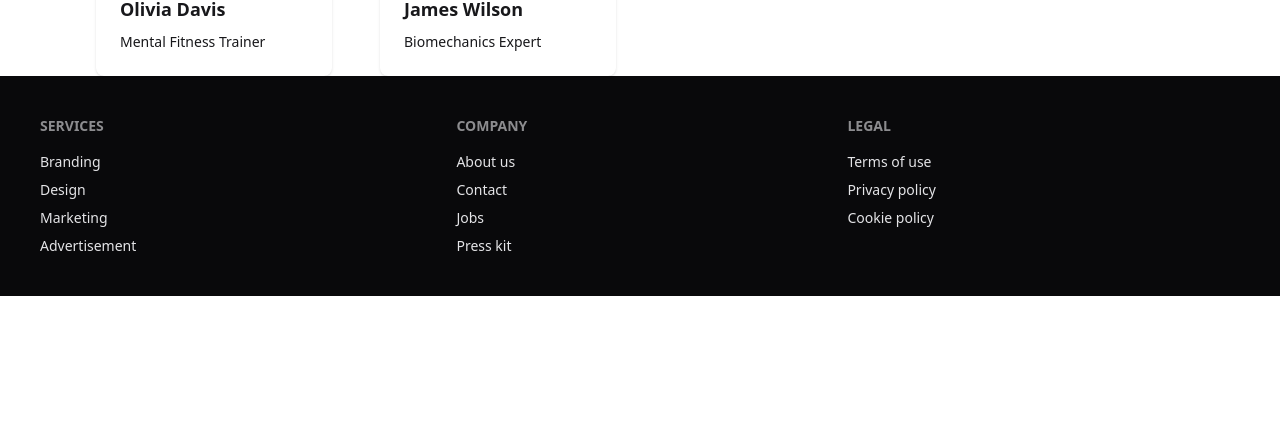
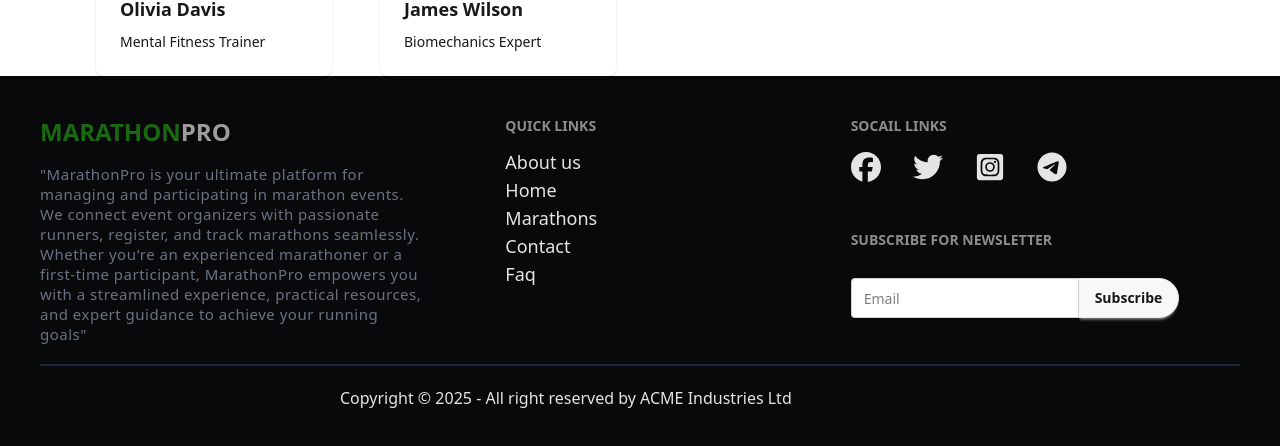
Before and after one commit to shorif485927/marathon-pro-clint, a React (Vite) app: page / in a window 1280 px wide. Shown: the part 3243-3689 px from the top of the page. Before the commit the page ends 3539 px from the top, so only its background shows below. Built offline with nearby package versions, Linux system fonts and the light colour scheme; no server answers.

Commit message:
creat footer section

```diff
--- a/src/Common/Footer.jsx
+++ b/src/Common/Footer.jsx
@@ -1,29 +1,60 @@
 import React from 'react';
+import { FaFacebook } from "react-icons/fa6";
+import { FaTwitter } from "react-icons/fa";
+import { FaTelegram } from "react-icons/fa6";
+import { FaInstagramSquare } from "react-icons/fa";
 
 const Footer = () => {
     return (
         <div>
-            <footer className="footer sm:footer-horizontal bg-neutral text-neutral-content p-10">
-  <nav>
-    <h6 className="footer-title">Services</h6>
-    <a className="link link-hover">Branding</a>
-    <a className="link link-hover">Design</a>
-    <a className="link link-hover">Marketing</a>
-    <a className="link link-hover">Advertisement</a>
+            <footer className=" bg-neutral text-neutral-content p-10">
+
+              <div className='footer  grid grid-cols-3 justify-center  '>
+              <nav className=''>
+    <h6 className="footer-title text-2xl uppercase">
+      <span className='common_color'>marathon</span>
+      <span className='text-white '>pro</span>
+      </h6>
+
+      <p className='tracking-[.5px] text-[15px] text-gray-500'>"MarathonPro is your ultimate platform for managing and participating in marathon events. We connect event organizers with passionate runners, register, and track marathons seamlessly. Whether you're an experienced marathoner or a first-time participant, MarathonPro empowers you with a streamlined experience, practical resources, and expert guidance to achieve your running goals"
+
+</p>
+
+  </nav>
+  <nav className='px-15'>
+    <h6 className="footer-title">Quick Links</h6>
+    <a className="link link-hover text-[18px]">About us</a>
+    <a className="link link-hover text-[18px]">Home</a>
+    <a className="link link-hover text-[18px]">Marathons</a>
+    <a className="link link-hover text-[18px]">Contact</a>
+    <a className="link link-hover text-[18px]">Faq</a>
   </nav>
   <nav>
-    <h6 className="footer-title">Company</h6>
-    <a className="link link-hover">About us</a>
-    <a className="link link-hover">Contact</a>
-    <a className="link link-hover">Jobs</a>
-    <a className="link link-hover">Press kit</a>
+    <h6 className="footer-title">socail Links</h6>
+        <div className='flex gap-8 text-[30px] '>
+        <a className="link link-hover  hover:text-[#22AA15] "> <FaFacebook></FaFacebook> </a>
+    <a className="link link-hover  hover:text-[#22AA15] ">  <FaTwitter></FaTwitter> </a>
+    <a className="link link-hover  hover:text-[#22AA15] "> <FaInstagramSquare></FaInstagramSquare></a>
+    <a className="link link-hover  hover:text-[#22AA15] "> <FaTelegram></FaTelegram></a>
+        </div>
+
+        <h6 className="footer-title mt-10 mb-5">Subscribe for newsletter</h6>
+        <div className="join">
+  <input className="input input-bordered join-item text-black" placeholder="Email" />
+  <button className="btn join-item rounded-r-full ">Subscribe</button>
+</div>
   </nav>
-  <nav>
-    <h6 className="footer-title">Legal</h6>
-    <a className="link link-hover">Terms of use</a>
-    <a className="link link-hover">Privacy policy</a>
-    <a className="link link-hover">Cookie policy</a>
-  </nav>
+
+              </div>
+
+
+<div className='  '>
+        <hr />
+<aside className='w-[50%] mx-auto'>
+    <p>Copyright © {new Date().getFullYear()} - All right reserved by ACME Industries Ltd</p>
+  </aside>
+    </div>
+
 </footer>
         </div>
     );
--- a/src/Pages/MarathonCardDetails.jsx
+++ b/src/Pages/MarathonCardDetails.jsx
@@ -1,4 +1,4 @@
-import React from 'react';
+import React, { useEffect, useState } from 'react';
 import { Link, useLoaderData, useParams } from 'react-router-dom';
 import Navbar from '../Common/Navbar';
 import Footer from '../Common/Footer';
@@ -6,9 +6,25 @@ import Footer from '../Common/Footer';
 
 const MarathonCardDetails = () => {
        const loadedMarathonCardData = useLoaderData();
-        console.log(loadedMarathonCardData);
-        // const {id} = useParams()
-        const {_id,title,registrationStart,registrationEnd , marathonStart , location , description , photourl,runnigDistance}  = loadedMarathonCardData
+
+
+        const {_id,title,registrationStart,registrationEnd , marathonStart , location , description , photourl,runnigDistance}  = loadedMarathonCardData;
+
+        // const [currentDate, setCurrentDate] = useState(new Date());
+        // const [campaignDeadline, setDedline] = useState(new Date(Deadline))
+        const [dedline, setDedline] = useState(true)
+        console.log(dedline);
+
+        const [currentDate, setCurrentDate] = useState(new Date())
+        const [marathonDedline , setMarathonDedline] = useState(new Date(registrationEnd));
+
+                 useEffect(() => {
+                  if(currentDate > marathonDedline){
+                    setDedline(false)
+              }else{
+                setDedline(true)
+              }
+                 },[])
 
 
     return (
@@ -38,7 +54,7 @@ const MarathonCardDetails = () => {
                           <p> Running Distance : <span className='text-gray-600'>{runnigDistance}</span> </p>
                           </div>
 
-      <Link to={`/registerMarathonForm/${_id}`} className="btn common_bg_color text-white my-5 ">Register</Link>
+      <Link to={`/registerMarathonForm/${_id}`} className={!dedline ? 'btn disabled' : 'btn common_bg_color text-white my-5'}>Register</Link>
     </div>
   </div>
 </div>
--- a/src/index.css
+++ b/src/index.css
@@ -22,3 +22,8 @@ form input {
     background-color: #22AA15;
      color : white ;
 }
+
+footer hr {
+    border : 1px solid #1D2939;
+    margin : 20px 0;
+}
```
